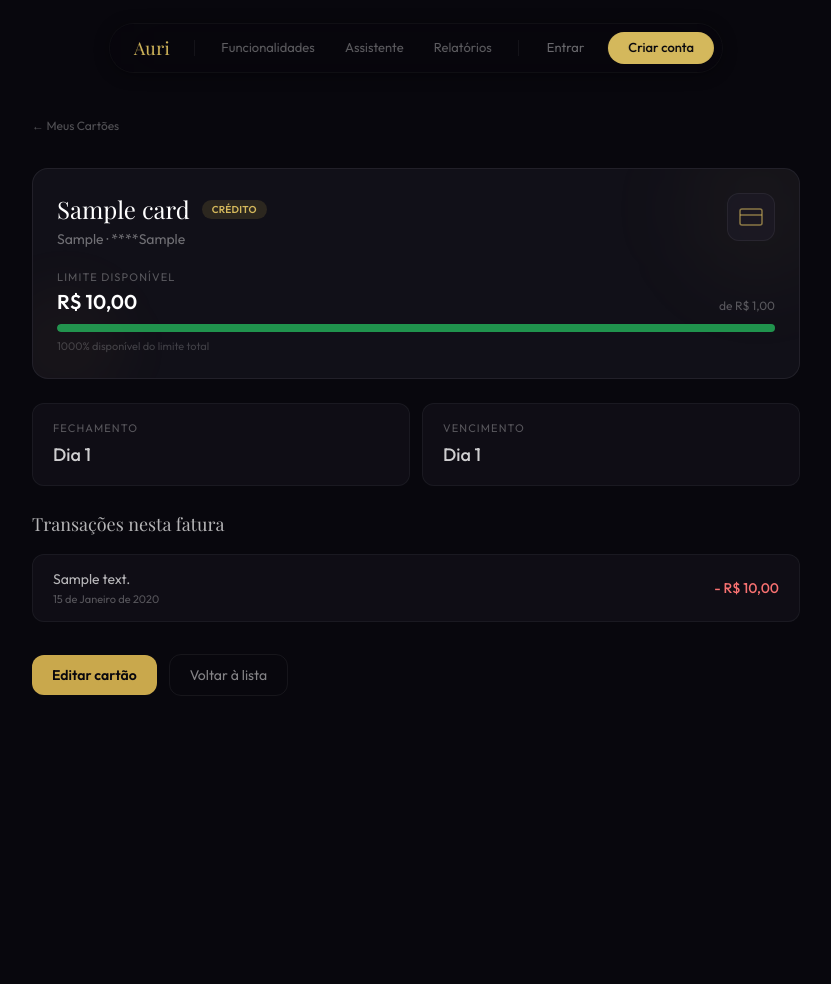
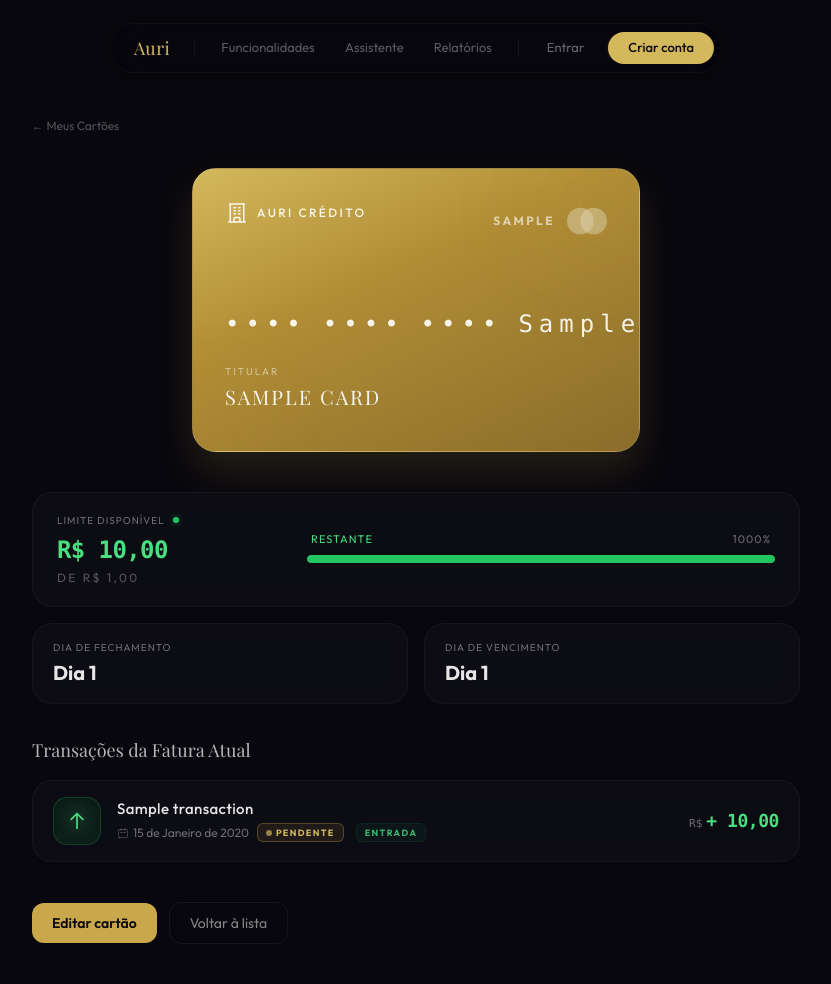
Before and after one commit to EuricoTurzi/Auri, a Django app: template templates/cards/card_detail.html in a window 1280 px wide. Shown: the whole page, without its empty margins (224-1055 px from the left). Before the commit the page ends 696 px from the top, so only its background shows below. Run offline with Django 5.2, Linux system fonts and the light colour scheme; tables that the repository leaves empty hold one stand-in row (values such as "Sample post"); the template is opened without the code that fills it: values that come from a table or form of the project are taken from there, most other values are stand-ins (such as "Sample title", 1, 10 or a date in 2020); some libraries are stand-ins or nearby versions; some web fonts are replaced.

Commit message:
feat(cards): T... - update card detail ui for individual transactions

```diff
--- a/templates/cards/card_detail.html
+++ b/templates/cards/card_detail.html
@@ -28,106 +28,152 @@
     {% endif %}
 
     <!-- Card Hero -->
-    <div class="relative px-6 py-6 rounded-2xl bg-dark-800/70 border border-white/[0.07] overflow-hidden mb-6">
+    <div class="relative w-full max-w-[400px] sm:max-w-md mx-auto aspect-[1.6/1] sm:aspect-[1.58/1] p-6 sm:p-8 rounded-[1.5rem] {% if card.card_type == 'credito' %}finance-card-gold shadow-[0_20px_40px_rgba(201,168,76,0.15)]{% else %}finance-card shadow-2xl{% endif %} mb-10 flex flex-col justify-between overflow-hidden">
       <!-- Fundo decorativo -->
       <div class="absolute inset-0 pointer-events-none">
-        <div class="absolute -top-10 -right-10 w-40 h-40 rounded-full bg-gold-500/[0.04] blur-2xl"></div>
-        <div class="absolute -bottom-8 -left-8 w-32 h-32 rounded-full bg-gold-500/[0.03] blur-xl"></div>
+        <div class="absolute -top-10 -right-10 w-40 h-40 rounded-full {% if card.card_type == 'credito' %}bg-gold-500/[0.04]{% else %}bg-emerald-500/[0.04]{% endif %} blur-2xl"></div>
+        <div class="absolute -bottom-8 -left-8 w-32 h-32 rounded-full {% if card.card_type == 'credito' %}bg-gold-500/[0.03]{% else %}bg-emerald-500/[0.03]{% endif %} blur-xl"></div>
       </div>
 
-      <div class="relative flex items-start justify-between gap-4">
-        <!-- Informações do cartão -->
-        <div>
-          <div class="flex items-center gap-3 mb-1">
-            <h1 class="font-serif text-2xl text-white">{{ card.name }}</h1>
-            <span class="px-2.5 py-0.5 rounded-full text-[10px] font-semibold uppercase tracking-wide
-              {% if card.card_type == 'credito' %}bg-gold-500/15 text-gold-400
-              {% else %}bg-emerald-500/15 text-emerald-400{% endif %}">
-              {{ card.get_card_type_display }}
-            </span>
-          </div>
-          <p class="text-sm text-white/40">{{ card.brand }} &middot; ****{{ card.last_four_digits }}</p>
+      <!-- Topo: Bandeira, Ícone do chip -->
+      <div class="flex justify-between items-start z-10 relative">
+        <div class="flex items-center gap-2 text-white/90">
+          <svg class="w-5 h-5 sm:w-6 sm:h-6" fill="none" viewBox="0 0 24 24" stroke="currentColor">
+            <path stroke-linecap="round" stroke-linejoin="round" stroke-width="1.5" d="M3.75 21h16.5M4.5 3h15M5.25 3v18m13.5-18v18M9 6.75h1.5m-1.5 3h1.5m-1.5 3h1.5m3-6H15m-1.5 3H15m-1.5 3H15M9 21v-3.375c0-.621.504-1.125 1.125-1.125h3.75c.621 0 1.125.504 1.125 1.125V21" />
+          </svg>
+          <span class="text-[10px] sm:text-xs font-medium uppercase tracking-widest-plus">Auri {{ card.get_card_type_display }}</span>
         </div>
 
-        <!-- Ícone -->
-        <div class="w-12 h-12 rounded-xl bg-dark-700/60 border border-white/[0.06] flex items-center justify-center flex-shrink-0">
-          <svg class="w-6 h-6 text-gold-400/60" fill="none" stroke="currentColor" viewBox="0 0 24 24">
-            <rect x="1" y="4" width="22" height="16" rx="2" ry="2" stroke-width="1.5"/>
-            <line x1="1" y1="10" x2="23" y2="10" stroke-width="1.5"/>
+        <div class="text-right flex items-center gap-3">
+          <p class="text-[10px] sm:text-xs font-bold text-white/60 tracking-[0.2em] uppercase">{{ card.brand }}</p>
+          <svg class="w-8 h-8 sm:w-10 sm:h-10 opacity-60" viewBox="0 0 36 24" fill="none" xmlns="http://www.w3.org/2000/svg">
+            <circle cx="12" cy="12" r="12" fill="white" fill-opacity="0.5"/>
+            <circle cx="24" cy="12" r="12" fill="white" fill-opacity="0.5"/>
           </svg>
         </div>
       </div>
 
-      <!-- Barra de limite (apenas crédito) -->
-      {% if card.card_type == 'credito' and card.credit_limit %}
-      <div class="relative mt-5">
-        <div class="flex items-end justify-between mb-2">
+      <!-- Meio: Nome, Número -->
+      <div class="z-10 relative mb-2 mt-auto">
+        <div class="flex gap-3 sm:gap-4 mb-4 sm:mb-6 font-mono text-[16px] sm:text-2xl text-white/90 tracking-[0.25em] drop-shadow-sm">
+          <span>••••</span><span>••••</span><span>••••</span><span>{{ card.last_four_digits }}</span>
+        </div>
+        <div class="flex justify-between items-end">
           <div>
-            <p class="text-[11px] text-white/30 uppercase tracking-widest mb-0.5">Limite disponível</p>
-            <p class="text-xl font-semibold text-white">R$ {{ available_limit|floatformat:2 }}</p>
+            <p class="text-[9px] sm:text-[10px] text-white/50 uppercase tracking-widest-plus mb-1">Titular</p>
+            <p class="font-serif text-base sm:text-xl text-white/90 tracking-widest uppercase">{{ card.name }}</p>
           </div>
-          <p class="text-xs text-white/30 pb-0.5">
-            de R$ {{ card.credit_limit|floatformat:2 }}
-          </p>
         </div>
-        <!-- Barra visual -->
-        {% widthratio available_limit card.credit_limit 100 as pct %}
-        <div class="w-full h-2 rounded-full bg-white/[0.06] overflow-hidden">
-          <div class="h-full rounded-full transition-all duration-700
-            {% if pct|add:0 > 50 %}bg-emerald-500/70
-            {% elif pct|add:0 > 20 %}bg-gold-500/70
-            {% else %}bg-red-500/70{% endif %}"
-            style="width: {{ pct }}%"></div>
+      </div>
+    </div>
+
+    <!-- Detalhes (crédito) -->
+    {% if card.card_type == 'credito' %}
+    <div class="grid grid-cols-1 md:grid-cols-2 gap-4 mb-8">
+
+      <!-- Card Fatura / Dados limite -->
+      {% if card.credit_limit %}
+      <div class="px-6 py-5 rounded-[1.25rem] bg-dark-800/40 border border-white/[0.04] backdrop-blur-md md:col-span-2">
+        <div class="flex flex-col sm:flex-row items-center gap-4 justify-between">
+          <div class="w-full sm:w-1/3">
+            <p class="text-[10px] text-white/40 uppercase tracking-widest mb-1.5 flex items-center gap-2">Limite Disponível <span class="w-1.5 h-1.5 rounded-full bg-emerald-500 shadow-[0_0_6px_rgba(16,185,129,0.5)]"></span></p>
+            <p class="text-2xl font-semibold text-emerald-400 font-mono tracking-tight">R$ {{ available_limit|floatformat:2 }}</p>
+            <p class="text-xs text-white/30 mt-1 uppercase tracking-widest-plus">de R$ {{ card.credit_limit|floatformat:2 }}</p>
+          </div>
+
+          <div class="w-full sm:w-2/3">
+            {% widthratio available_limit card.credit_limit 100 as pct %}
+            <div class="flex justify-between text-[11px] uppercase tracking-widest mb-2 px-1">
+              <span class="text-emerald-400">Restante</span>
+              <span class="text-white/40">{{ pct }}%</span>
+            </div>
+            <div class="w-full h-2 rounded-full bg-white/[0.06] overflow-hidden mb-1 flex shadow-inner">
+              <div class="h-full rounded-full transition-all duration-1000 ease-out
+                {% if pct|add:0 > 50 %}bg-emerald-500 shadow-[0_0_10px_rgba(16,185,129,0.5)]
+                {% elif pct|add:0 > 20 %}bg-gold-500 shadow-[0_0_10px_rgba(201,168,76,0.5)]
+                {% else %}bg-red-500 shadow-[0_0_10px_rgba(239,68,68,0.5)]{% endif %}"
+                style="width: {{ pct }}%"></div>
+            </div>
+          </div>
         </div>
-        <p class="mt-1.5 text-[11px] text-white/20">{{ pct }}% disponível do limite total</p>
       </div>
       {% endif %}
 
-    </div>
-
-    <!-- Detalhes (crédito) -->
-    {% if card.card_type == 'credito' and card.billing_close_day or card.billing_due_day %}
-    <div class="grid grid-cols-2 gap-3 mb-6">
+      <!-- Datas -->
       {% if card.billing_close_day %}
-      <div class="px-5 py-4 rounded-xl bg-dark-800/50 border border-white/[0.05]">
-        <p class="text-[11px] text-white/30 uppercase tracking-widest mb-1">Fechamento</p>
-        <p class="text-lg font-medium text-white/80">Dia {{ card.billing_close_day }}</p>
+      <div class="px-5 py-4 rounded-[1.25rem] bg-dark-800/40 border border-white/[0.04] backdrop-blur-md flex flex-col justify-center">
+        <p class="text-[10px] text-white/40 uppercase tracking-widest mb-1">Dia de Fechamento</p>
+        <p class="text-xl font-bold text-white/90">Dia {{ card.billing_close_day }}</p>
       </div>
       {% endif %}
+
       {% if card.billing_due_day %}
-      <div class="px-5 py-4 rounded-xl bg-dark-800/50 border border-white/[0.05]">
-        <p class="text-[11px] text-white/30 uppercase tracking-widest mb-1">Vencimento</p>
-        <p class="text-lg font-medium text-white/80">Dia {{ card.billing_due_day }}</p>
+      <div class="px-5 py-4 rounded-[1.25rem] bg-dark-800/40 border border-white/[0.04] backdrop-blur-md flex flex-col justify-center">
+        <p class="text-[10px] text-white/40 uppercase tracking-widest mb-1">Dia de Vencimento</p>
+        <p class="text-xl font-bold text-white/90">Dia {{ card.billing_due_day }}</p>
       </div>
       {% endif %}
     </div>
     {% endif %}
 
     <!-- Transações -->
-    <div class="mb-8">
-      <h2 class="font-serif text-lg text-white/70 mb-4">Transações nesta fatura</h2>
+    <div class="mb-10">
+      <h2 class="font-serif text-lg text-white/70 mb-4 flex items-center justify-between">
+        Transações da Fatura Atual
+      </h2>
 
       {% if transactions %}
-      <div class="space-y-2">
+      <div class="space-y-3">
         {% for tx in transactions %}
-        <div class="flex items-center justify-between px-5 py-3.5 rounded-xl bg-dark-800/50 border border-white/[0.05] hover:border-white/10 transition-all">
-          <div class="flex items-center gap-3 min-w-0">
-            <div class="min-w-0">
-              <p class="text-sm text-white/70 truncate">{{ tx.description }}</p>
-              <p class="text-[11px] text-white/30 mt-0.5">{{ tx.date }}</p>
+        <div class="group px-5 py-4 rounded-[1.25rem] bg-dark-800/40 border border-white/[0.04] hover:border-white/[0.1] backdrop-blur-md transition-all duration-300 hover:-translate-y-0.5 shadow-sm hover:shadow-lg flex flex-col sm:flex-row items-start sm:items-center justify-between gap-4 overflow-hidden relative">
+
+          <!-- Background hover glow -->
+          <div class="absolute inset-0 rounded-[1.25rem] bg-gradient-to-r {% if tx.type == 'entrada' %}from-emerald-500/5{% else %}from-red-500/5{% endif %} to-transparent opacity-0 group-hover:opacity-100 transition-opacity duration-500 pointer-events-none"></div>
+
+          <!-- Informações -->
+          <div class="flex items-center gap-4 min-w-0 flex-1 relative z-10 w-full">
+            <div class="w-10 h-10 sm:w-12 sm:h-12 rounded-[14px] flex items-center justify-center flex-shrink-0 shadow-inner group-hover:scale-105 transition-transform duration-300
+              {% if tx.type == 'entrada' %}bg-emerald-500/10 border border-emerald-500/20{% else %}bg-red-500/10 border border-red-500/20{% endif %}">
+              {% if tx.type == 'entrada' %}
+               <svg class="w-4 h-4 sm:w-5 sm:h-5 text-emerald-400 drop-shadow-[0_0_8px_rgba(52,211,153,0.8)]" fill="none" stroke="currentColor" viewBox="0 0 24 24"><path stroke-linecap="round" stroke-linejoin="round" stroke-width="2" d="M5 10l7-7m0 0l7 7m-7-7v18"/></svg>
+              {% else %}
+               <svg class="w-4 h-4 sm:w-5 sm:h-5 text-red-500 drop-shadow-[0_0_8px_rgba(248,113,113,0.8)]" fill="none" stroke="currentColor" viewBox="0 0 24 24"><path stroke-linecap="round" stroke-linejoin="round" stroke-width="2" d="M19 14l-7 7m0 0l-7-7m7 7V3"/></svg>
+              {% endif %}
+            </div>
+
+            <div class="min-w-0 flex-1">
+              <p class="text-sm sm:text-[15px] font-medium text-white/90 truncate tracking-wide mb-1">{{ tx.name|default:"Pagamento de Fatura" }}</p>
+              <div class="flex items-center gap-2 flex-wrap">
+                <span class="text-[10px] sm:text-xs text-white/40 flex items-center gap-1"><svg class="w-3 h-3 text-white/20" fill="none" viewBox="0 0 24 24" stroke="currentColor"><path stroke-linecap="round" stroke-linejoin="round" stroke-width="2" d="M8 7V3m8 4V3m-9 8h10M5 21h14a2 2 0 002-2V7a2 2 0 00-2-2H5a2 2 0 00-2 2v12a2 2 0 002 2z" /></svg>{{ tx.date }}</span>
+                <span class="px-2 py-0.5 rounded-md text-[9px] font-bold uppercase tracking-[0.15em] flex items-center gap-1
+                  {% if tx.status == 'pago' %}bg-emerald-500/5 text-emerald-400/80 border border-emerald-500/10
+                  {% else %}bg-gold-500/10 text-gold-400 border border-gold-500/30{% endif %}">
+                  {% if tx.status == 'pendente' %}<span class="w-1.5 h-1.5 rounded-full bg-gold-400 animate-pulse"></span>{% endif %}
+                  {{ tx.get_status_display }}
+                </span>
+                <span class="px-2 py-0.5 rounded-md text-[9px] font-bold uppercase tracking-[0.15em] ml-1
+                  {% if tx.type == 'entrada' %}bg-emerald-500/5 text-emerald-400/80 border border-emerald-500/10
+                  {% else %}bg-red-500/5 text-red-400/80 border border-red-500/10{% endif %}">
+                  {{ tx.get_type_display|default:tx.type }}
+                </span>
+              </div>
             </div>
           </div>
-          <p class="text-sm font-medium flex-shrink-0 ml-4
-            {% if tx.transaction_type == 'receita' %}text-emerald-400{% else %}text-red-400{% endif %}">
-            {% if tx.transaction_type == 'receita' %}+{% else %}-{% endif %}
-            R$ {{ tx.amount|floatformat:2 }}
-          </p>
+
+          <div class="flex items-baseline gap-1 relative z-10 sm:ml-4 sm:flex-shrink-0">
+            <span class="text-[11px] text-white/40 font-mono">R$</span>
+            <p class="text-base sm:text-lg font-bold font-mono tracking-tight drop-shadow-md
+              {% if tx.type == 'entrada' %}text-emerald-400{% else %}text-white/90{% endif %}">
+              {% if tx.type == 'entrada' %}+{% else %}-{% endif %} {{ tx.amount|floatformat:2 }}
+            </p>
+          </div>
         </div>
         {% endfor %}
       </div>
       {% else %}
-      <div class="text-center py-12 rounded-xl bg-dark-800/30 border border-white/[0.04]">
-        <p class="text-white/20 text-sm">Nenhuma transação nesta fatura.</p>
+      <div class="text-center py-16 rounded-[1.25rem] bg-dark-800/30 border border-white/[0.04]">
+         <svg class="w-10 h-10 mx-auto text-white/20 mb-3" fill="none" viewBox="0 0 24 24" stroke="currentColor"><path stroke-linecap="round" stroke-linejoin="round" stroke-width="1.5" d="M9 12h6m-6 4h6m2 5H7a2 2 0 01-2-2V5a2 2 0 012-2h5.586a1 1 0 01.707.293l5.414 5.414a1 1 0 01.293.707V19a2 2 0 01-2 2z" /></svg>
+        <p class="text-white/30 text-sm">Nenhuma transação lançada na fatura recente.</p>
       </div>
       {% endif %}
     </div>
```
